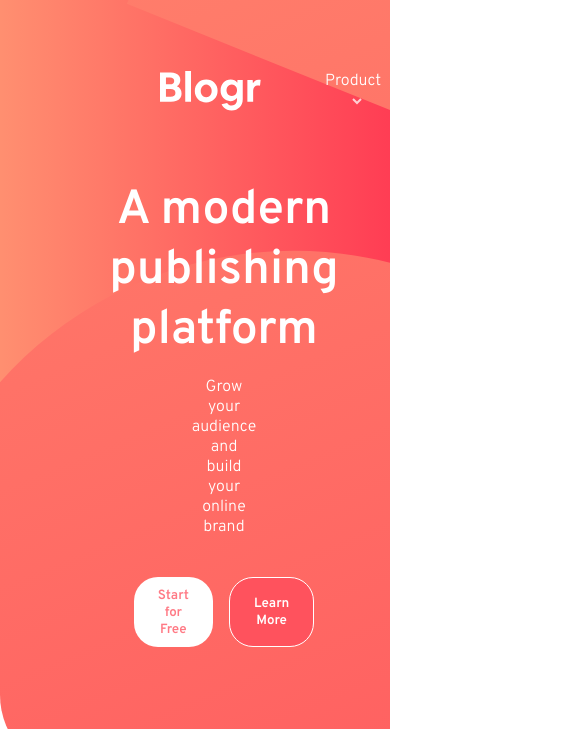
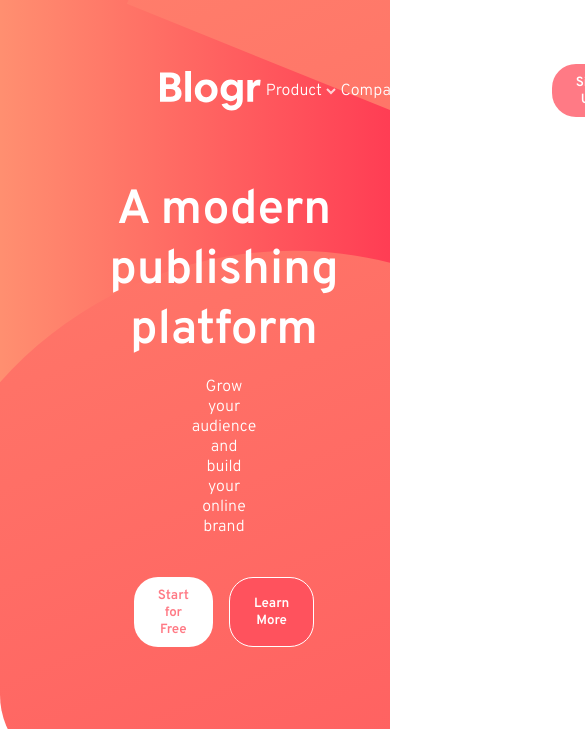
Before and after one commit to evansanchez963/Blogr-Landing-Page, a plain HTML site: page index.html in a window 390 px wide. Shown: the top 729 px of the page, 585 px wide, since content can reach past the window. Drawn offline with Linux system fonts and the light colour scheme.

Commit message:
Make header navbar more responsive

```diff
--- a/index.html
+++ b/index.html
@@ -13,9 +13,9 @@
 <main>
   <header class="header">
     <nav class="header__navbar">
-      <img src="./images/logo.svg" alt="Blogr Logo">
-      <ul class="header__nav-menus">
-        <li><a href="#">Product</a></li>
+      <div class="header__nav-menus">
+        <img src="./images/logo.svg" alt="Blogr Logo">
+        <div class="header__link-product"><a href="#">Product <img src="./images/icon-arrow-light.svg"></a></div>
         <div class="header__dropdown">
           <a href="#">Overview</a>
           <a href="#">Pricing</a>
@@ -23,20 +23,22 @@
           <a href="#">Features</a>
           <a href="#">Integrations</a>
         </div>
-        <li><a href="#">Company</a></li>
+
+        <div class="header__link-company"><a href="#">Company <img src="./images/icon-arrow-light.svg"></a></div>
         <div class="header__dropdown">
           <a href="#">About</a>
           <a href="#">Team</a>
           <a href="#">Blog</a>
           <a href="#">Careers</a>
         </div>
-        <li><a href="#">Connect</a></li>
+
+        <div class="header__link-connect"><a href="#">Connect <img src="./images/icon-arrow-light.svg"></a></div>
         <div class="header__dropdown">
           <a href="#">Contact</a>
           <a href="#">Newsletter</a>
           <a href="#">LinkedIn</a>
         </div>
-      </ul>
+      </div>
 
       <div class="header__nav-buttons">
         <a href="#">Login</a>
--- a/styles.css
+++ b/styles.css
@@ -30,10 +30,6 @@
 body {
     min-height: 100vh;
     font-size: var(--fs-default);
-}
-
-ul {
-    list-style-type: none;
 }
 
 /* HEADER STYLING */
@@ -69,14 +65,18 @@ ul {
 
 .header__nav-menus {
     display: flex;
-    margin-left: 4rem;
-    margin-right: auto;
-    gap: 2rem;
+    align-items: center;
+    justify-content: space-between;
+
+    min-width: 20rem;
+    width: 40%;
 }
 
-.header__nav-menus li::after {
-    content: url("./images/icon-arrow-light.svg");
-    margin-left: 0.5rem;
+.header__link-product,
+.header__link-company,
+.header__link-connect {
+    margin-left: 0.3rem;
+    white-space: nowrap;
 }
 
 .header__dropdown {
```
